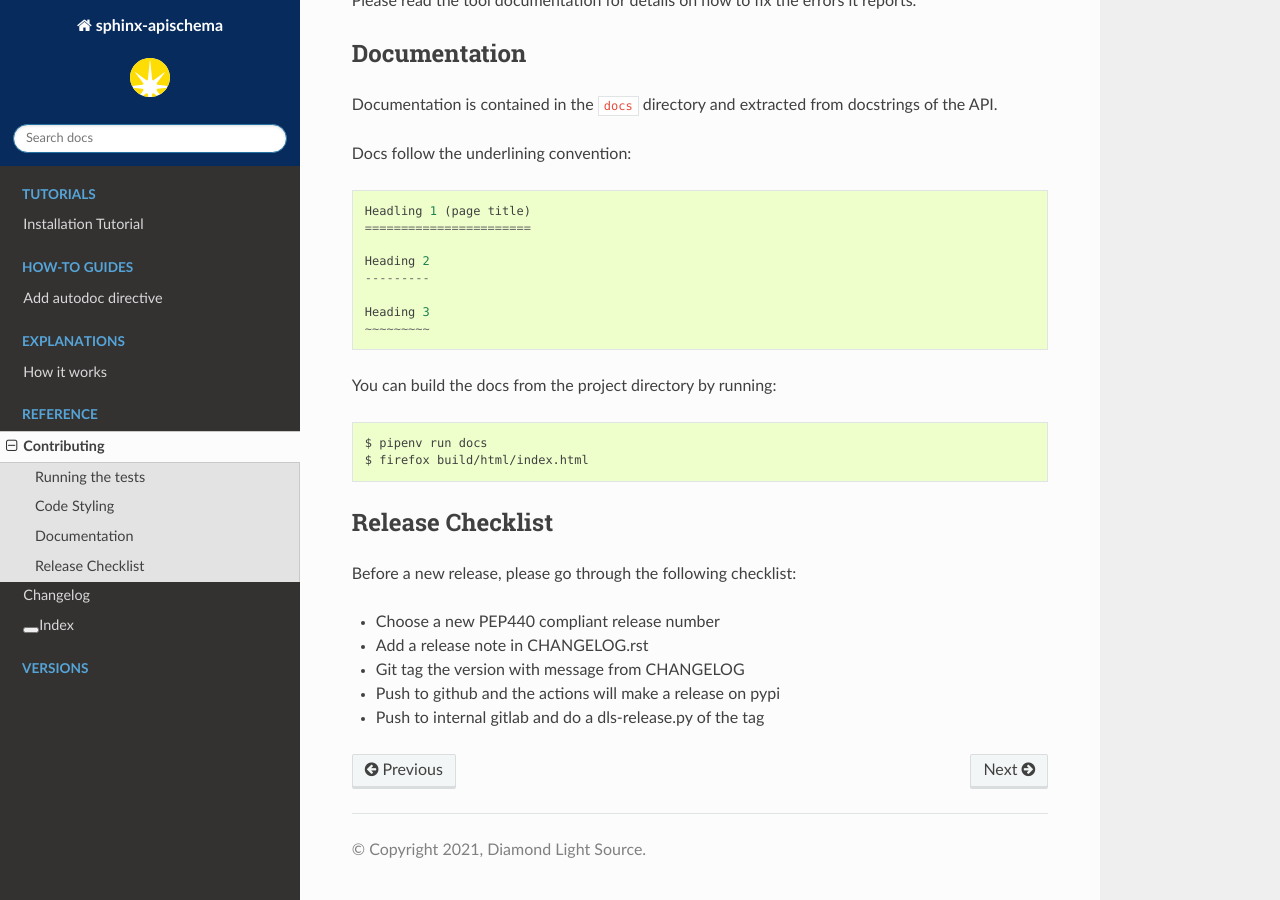
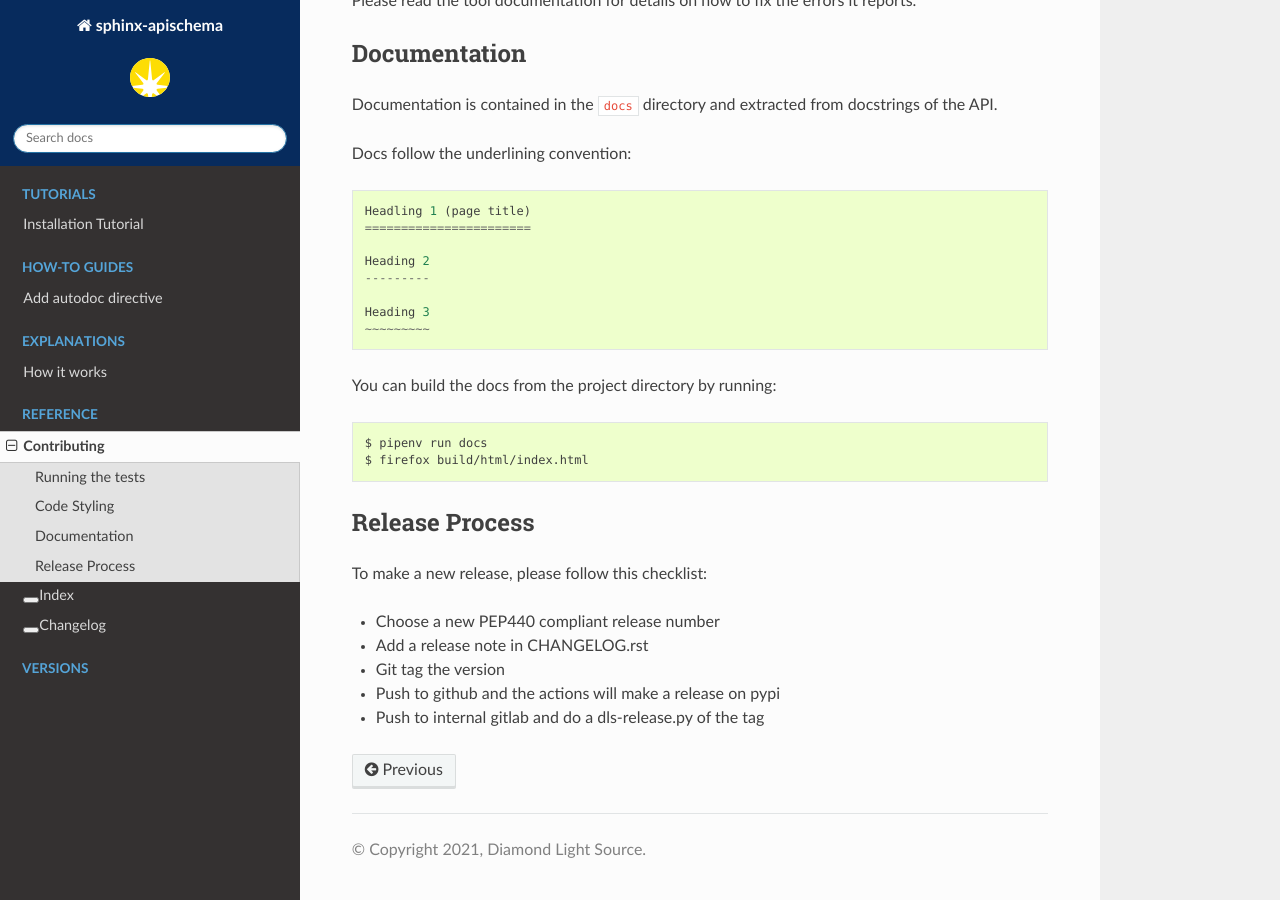
Before and after one commit to DiamondLightSource/sphinx-apischema, a Sphinx documentation site: the page built from docs/reference/contributing.rst, in a window 1280 px wide and 900 px high, scrolled down 857 px. Built offline with Sphinx 7.4.7 and the Read the Docs theme 2.0.0, drawn with Linux system fonts in a browser that asks for light colours; the version number could not be read and is left out.

Commit message:
Make github changelog link canonical

```diff
--- a/CHANGELOG.rst
+++ b/CHANGELOG.rst
@@ -12,7 +12,7 @@ Unreleased_
 Nothing yet
 
 
-0.1_ - 2020-08-12
+0.1_ - 2020-08-13
 -----------------
 
 - Initial release
--- a/CONTRIBUTING.rst
+++ b/CONTRIBUTING.rst
@@ -67,13 +67,13 @@ You can build the docs from the project directory by running::
     $ firefox build/html/index.html
 
 
-Release Checklist
------------------
+Release Process
+---------------
 
-Before a new release, please go through the following checklist:
+To make a new release, please follow this checklist:
 
 - Choose a new PEP440 compliant release number
 - Add a release note in CHANGELOG.rst
-- Git tag the version with message from CHANGELOG
+- Git tag the version
 - Push to github and the actions will make a release on pypi
 - Push to internal gitlab and do a dls-release.py of the tag
--- a/README.rst
+++ b/README.rst
@@ -9,6 +9,7 @@ Sphinx extension to autodoc for apischema annotated classes/functions
 PyPI           ``pip install sphinx-apischema``
 Source code    https://github.com/dls-controls/sphinx-apischema
 Documentation  https://dls-controls.github.io/sphinx-apischema
+Changelog      https://github.com/dls-controls/sphinx-apischema/blob/master/CHANGELOG.rst
 ============== ==============================================================
 
 If you have a class that looks like this:
--- a/docs/_templates/layout.html
+++ b/docs/_templates/layout.html
@@ -10,7 +10,9 @@
   {{ super() }}
   <!-- Include Index in the sidebar -->
   <!-- https://stackoverflow.com/a/37843854 -->
-  <a href="{{pathto('genindex.html', 1)}}">Index</a>
+  <a href="{{ pathto('genindex.html', 1) }}">Index</a>
+  <!-- Include link to changelog too -->
+  <a href="https://github.com/dls-controls/{{ project }}/blob/master/CHANGELOG.rst">Changelog</a>
   <!-- Add versions for selected branches + tags -->
   <p class="caption"><span class="caption-text">Versions</span></p>
   <ul id="versions"/>
--- a/docs/index.rst
+++ b/docs/index.rst
@@ -59,7 +59,6 @@ Technical reference material, for classes, methods, APIs, commands, and contribu
     :hidden:
 
     reference/contributing
-    reference/changelog
 
 .. rst-class:: endcolumns
 
--- a/docs/reference/changelog.rst
+++ /dev/null
@@ -1 +0,0 @@
-.. include:: ../../CHANGELOG.rst
```
Also changed, not shown: 1 other file.
